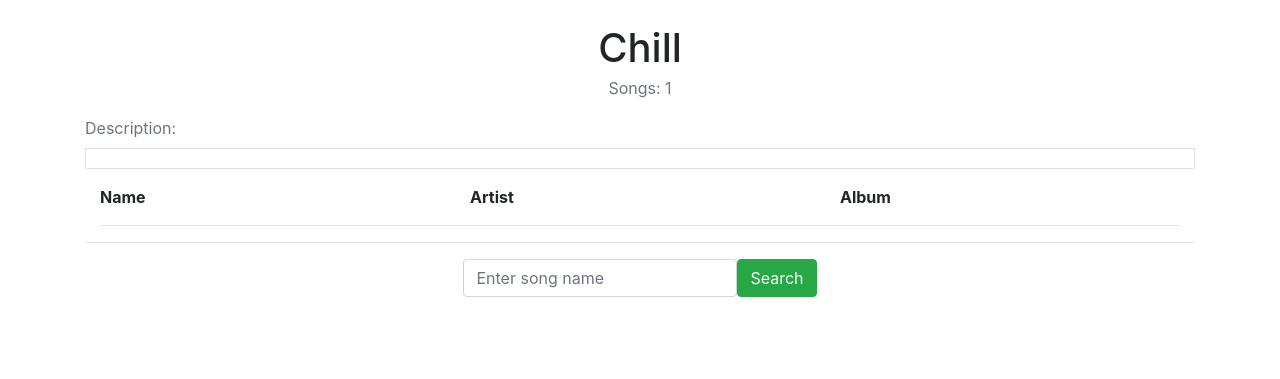
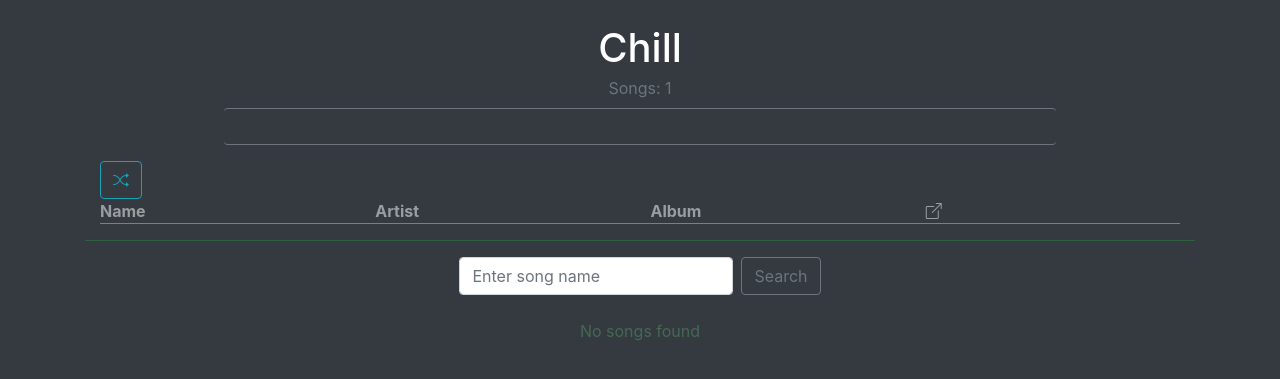
Before and after one commit to GitGitUz/SmartShuffle, a Flask app: page /playlist/1 in a window 1280 px wide. Shown: the part 56-435 px from the top of the page. Run offline with Flask 2, Linux system fonts and the light colour scheme; a user stored in the database is signed in; data comes from the database, SQL or seed files in the repository; both versions use the stored data as it was after the commit; some libraries are stand-ins or nearby versions.

Commit message:
Dark mode bootstrapping to entire website, links to spotify song pages

```diff
--- a/SmartShuffle/website/templates/base.html
+++ b/SmartShuffle/website/templates/base.html
@@ -21,10 +21,10 @@
 
     <title>{% block title %}{% endblock %}</title>
   </head>
-  <body>
-    <nav class="navbar navbar-expand-lg navbar-dark bg-dark">
+  <body class="bg-dark">
+    <nav class="navbar navbar-expand-lg navbar-dark">
       <button
-        class="navbar-toggler"
+        class="navbar-toggler bg-secondary"
         type="button"
         data-toggle="collapse"
         data-target="#navbar"
--- a/SmartShuffle/website/templates/playlist_songs.html
+++ b/SmartShuffle/website/templates/playlist_songs.html
@@ -5,21 +5,27 @@
     {% if playlist == None %}
         <h1 align="center">Invalid</h1>
     {% else %}
-        <h1 align="center">{{playlist.name}}</h1>
+        <h1 align="center" class="text-white">{{playlist.name}}</h1>
         <p align="center" class="mt-n1 text-muted">Songs: {{playlist.count}}</p>
-            <label align="center" class="text-muted">Description: </label>
-            <p class="font-italic small text-muted border" contentEditable="true" id="desc" onkeypress="editDesc(event,this.textContent, {{playlist.id}})">{{playlist.description}}</p>
+        <p class="mt-n2 p-2 mx-auto w-75 font-italic small text-muted text-center text-white-50 border-bottom border-top border-secondary rounded" contentEditable="true" onkeypress="editDesc(event,this.textContent, {{playlist.id}})">{{playlist.description}}</p>
 
         {% if playlist.count > 0 %}
             <div class="container">
-                <div class="row"><div class="font-weight-bold col-sm">Name</div><div class="font-weight-bold col-sm">Artist</div><div class="font-weight-bold col-sm">Album</div></div>
-                <hr/>
+                <button type="button" class="btn btn-outline-info bi bi-shuffle" onClick=""></button>
+                <div class="row mb-n3">
+                    <div class="font-weight-bold col-sm text-white-50">Name</div>
+                    <div class="font-weight-bold col-sm text-white-50">Artist</div>
+                    <div class="font-weight-bold col-sm text-white-50">Album</div>
+                    <i class="bi bi-box-arrow-up-right col-sm text-white-50 pr-4"></i>
+                </div>
+                <hr style="border-top: 1px solid rgba(255, 255, 255, 0.35)"></hr>
             {% for song in playlist.songs['tracks'] %}
                 <div class="row">
-                        <div class="col-sm">{{song['name']}}</div><div class="col-sm">{{song['artist']}}</div><div class="col-sm">{{song['album']}}</div>
-                        <button type="button" class="close" onClick="removeSong({{song}}, {{playlist.id}})">
-                            <span aria-hidden="true">&times;</span>
-                        </button>
+                    <div class="col-sm text-white">{{song['name']}}</div>
+                    <div class="col-sm text-white">{{song['artist']}}</div>
+                    <div class="col-sm text-white">{{song['album']}}</div>
+                    <a type="button" class="bi bi-spotify col-sm text-success mr-n1" href="{{song['url']}}" target="_blank" rel="noreferrer noopener"></a>
+                    <button type="button" class="close text-white-50" aria-label="Close" onClick="removeSong({{song}}, {{playlist.id}})">&times;</button>
                 </div>
                 <br/>
             {% endfor %}
@@ -29,7 +35,7 @@
                 Add some songs to get your playlist started!
             </div>
         {% endif %}
-        <hr/>
+        <hr style="border-top: 1px solid rgba(40, 167, 69, 0.35)"></hr>
         <div class="container">
             <div class="row justify-content-center">
                 <form method="POST" class="form-inline">
@@ -42,22 +48,33 @@
                             placeholder="Enter song name"
                         />
                     </div>
-                    <button type="submit" class="btn btn-success">Search</button>
+                    <button type="submit" class="ml-2 btn btn-outline-secondary">Search</button>
                 </form>
             </div>
         </div>
         <br/>
-        {% if searchResults != None %}
+        {% if searchResults[0] %}
             <div class="container">
-                <div class="row"><div class="font-weight-bold col-sm">Name</div><div class="font-weight-bold col-sm">Artist</div><div class="font-weight-bold col-sm">Album</div></div>
+                <div class="row mb-n3">
+                    <div class="font-weight-bold col-sm text-white-50">Name</div>
+                    <div class="font-weight-bold col-sm text-white-50">Artist</div>
+                    <div class="font-weight-bold col-sm text-white-50">Album</div>
+                    <i class="bi bi-box-arrow-up-right col-sm text-white-50 mr-4"></i>
+                </div>
                 <hr/>
             {% for song in searchResults %}
                 <div class="row">
-                        <div class="col-sm">{{song['name']}}</div><div class="col-sm">{{song['artist']}}</div><div class="col-sm">{{song['album']}}</div><button type="button" class="btn btn-secondary btn-sm" onClick="addSong({{song}}, {{playlist.id}})">Add</button>
+                    <div class="col-sm text-white">{{song['name']}}</div>
+                    <div class="col-sm text-white">{{song['artist']}}</div>
+                    <div class="col-sm text-white">{{song['album']}}</div>
+                    <a type="button" class="bi bi-spotify col-sm text-success ml-5" href="{{song['url']}}" target="_blank" rel="noreferrer noopener"></a>
+                    <button type="button" class="btn btn-outline-success btn-sm" onClick="addSong({{song}}, {{playlist.id}})">Add</button>
                 </div>
                 <br/>
             {% endfor %}
             </div>
+        {% else %}
+            <div align="center" style="color:rgba(100, 192, 121, 0.35)">No songs found</div>
         {% endif %}
     {% endif %}
 {% endblock %}
```
Also changed, not shown: SmartShuffle/website/templates/login.html (+10 -6 lines), SmartShuffle/website/templates/playlists.html (+19 -18 lines), SmartShuffle/website/templates/sign_up.html (+12 -10 lines), SmartShuffle/website/smartshuffle.db, 1 other file. Lines whose indentation alone changed are shown as unchanged.
